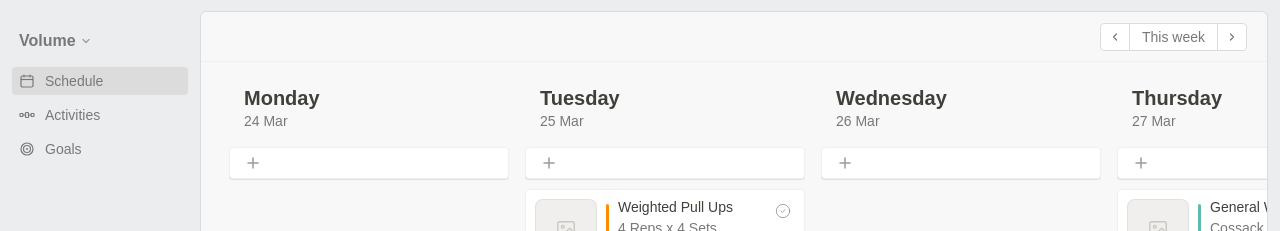
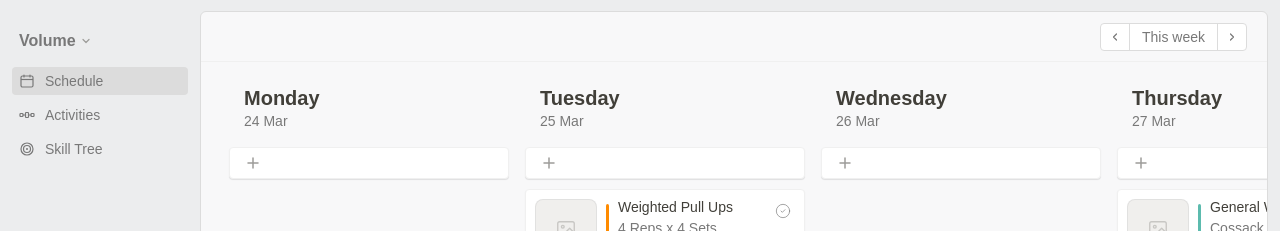
Before and after one commit to Meeszon/volume-demo, a React (Vite) app: page /goals#/schedule in a window 1280 px wide. Shown: the top 231 px of the page. Built offline with nearby package versions, Linux system fonts and the light colour scheme.

Commit message:
feat: wire SkillTreePage into app router, update sidebar label to Skill Tree

```diff
--- a/src/app/App.tsx
+++ b/src/app/App.tsx
@@ -1,7 +1,7 @@
 import { HashRouter, Routes, Route, Navigate } from "react-router-dom";
 import { Sidebar } from "../components/Sidebar/Sidebar";
 import { SchedulePage } from "../features/schedule/SchedulePage";
-import { GoalsPage } from "../features/goals/GoalsPage";
+import { SkillTreePage } from "../features/skillTree/SkillTreePage";
 import { ActivitiesPage } from "../features/activities/ActivitiesPage";
 import { GoalsProvider } from "../contexts/GoalsContext";
 import styles from "./App.module.css";
@@ -17,7 +17,7 @@ export default function App() {
               <Route path="/" element={<Navigate to="/schedule" replace />} />
               <Route path="/schedule" element={<SchedulePage />} />
               <Route path="/activities" element={<ActivitiesPage />} />
-              <Route path="/goals" element={<GoalsPage />} />
+              <Route path="/goals" element={<SkillTreePage />} />
             </Routes>
           </div>
         </div>
--- a/src/components/Sidebar/Sidebar.tsx
+++ b/src/components/Sidebar/Sidebar.tsx
@@ -10,7 +10,7 @@ import styles from "./Sidebar.module.css";
 const NAV_ITEMS = [
   { to: "/schedule", label: "Schedule", icon: <ScheduleIcon /> },
   { to: "/activities", label: "Activities", icon: <ActivitiesIcon /> },
-  { to: "/goals", label: "Goals", icon: <GoalsIcon /> },
+  { to: "/goals", label: "Skill Tree", icon: <GoalsIcon /> },
 ] as const;
 
 export function Sidebar() {
```
